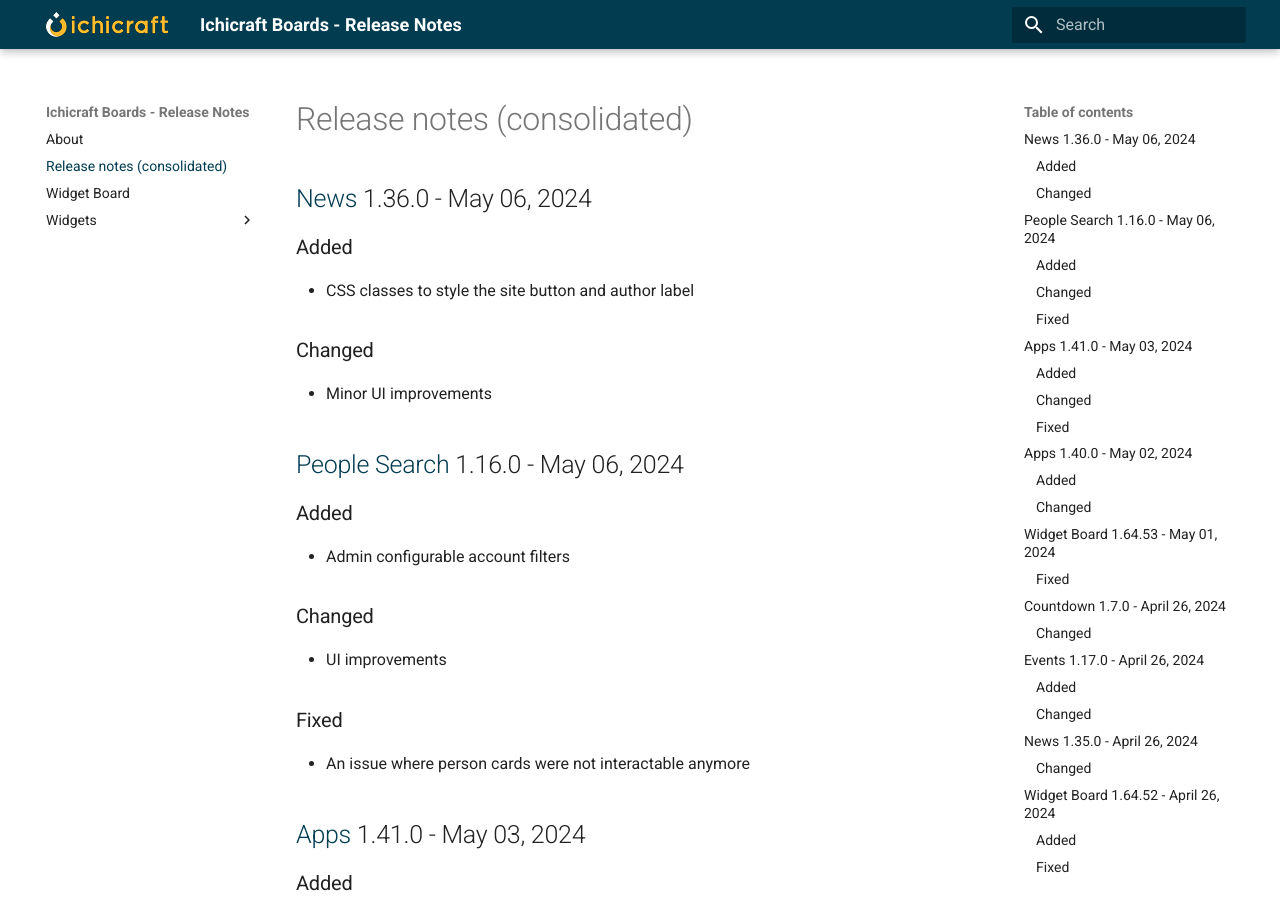
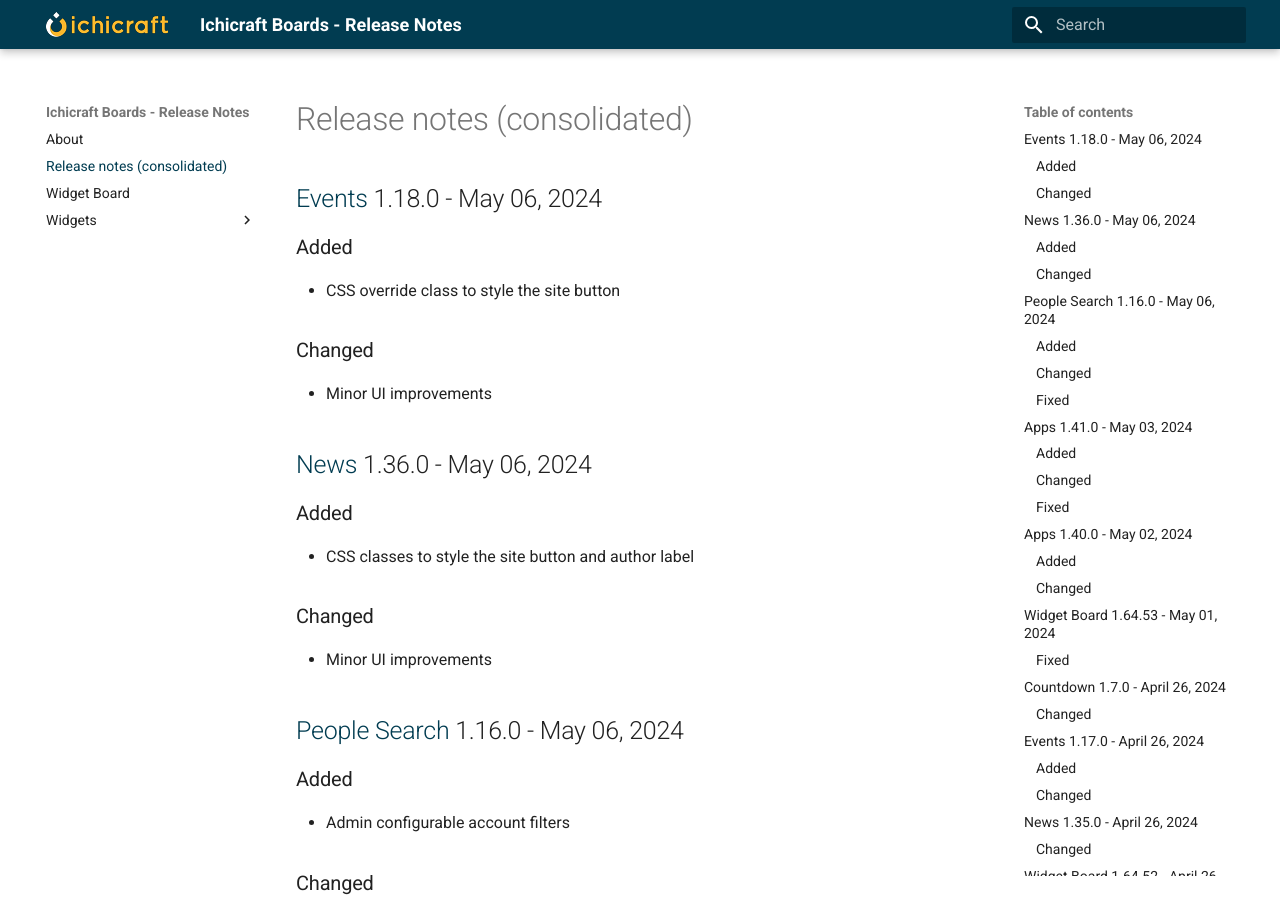
Before and after one commit to ichicraft/widgets-docs, an MkDocs documentation site: the page built from docs/Release-notes-(consolidated).md, in a window 1280 px wide and 900 px high. Built offline with MkDocs 1.6.1 and Material for MkDocs 9.7.7, drawn with Linux system fonts in a browser that asks for light colours.

Commit message:
Release notes updated by BuildService

```diff
--- a/docs/Release-notes-(consolidated).md
+++ b/docs/Release-notes-(consolidated).md
@@ -1,3 +1,11 @@
+## [Events](./Widgets/Events.md) 1.18.0 - May 06, 2024
+
+### Added
+- CSS override class to style the site button
+
+### Changed
+- Minor UI improvements
+
 ## [News](./Widgets/News.md) 1.36.0 - May 06, 2024
 
 ### Added
--- a/docs/Widgets/Events.md
+++ b/docs/Widgets/Events.md
@@ -1,3 +1,11 @@
+## 1.18.0 - May 06, 2024
+
+### Added
+- CSS override class to style the site button
+
+### Changed
+- Minor UI improvements
+
 ## 1.17.0 - April 26, 2024
 
 ### Added
```
